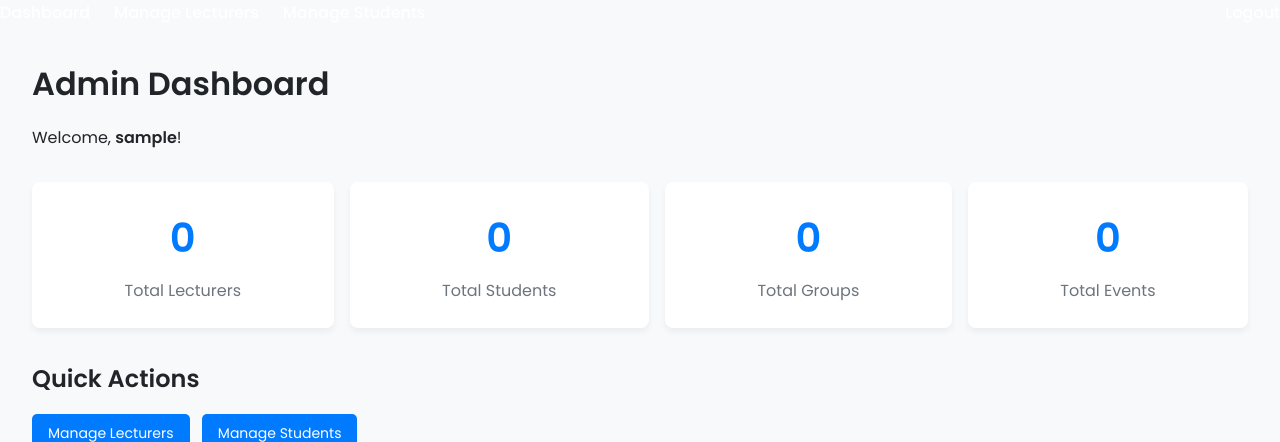
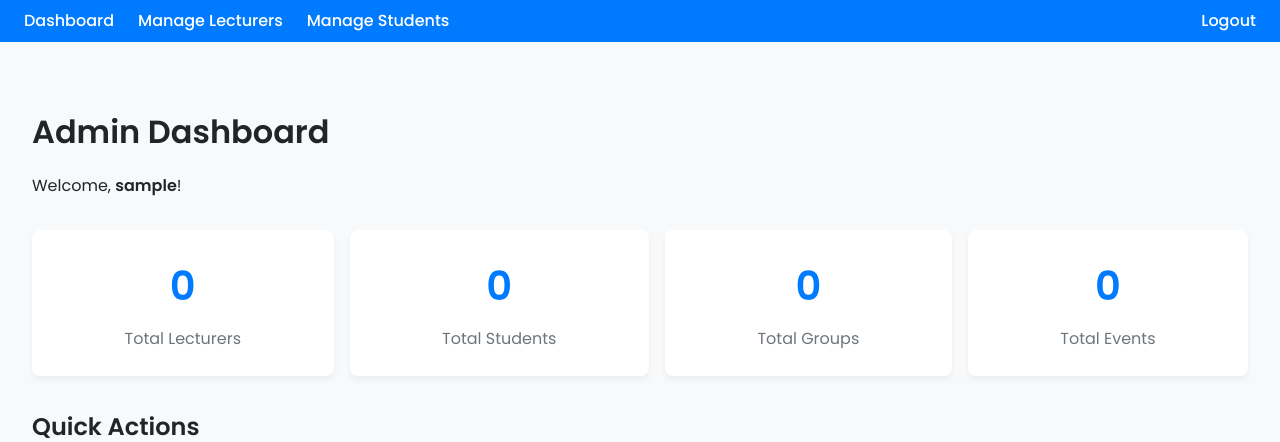
Before and after one commit to Henry-Hilton/Grouping-System, a PHP site: page /admin/index.php in a window 1280 px wide. Shown: the top 442 px of the page. Run offline with PHP 8.4, Linux system fonts and the light colour scheme; the visitor is signed in with stand-in values (Sample User, id 1); data that the repository does not hold is empty; some libraries are stand-ins or nearby versions.

Commit message:
fix(ui): Resolve final styling and asset path issues
This commit resolves a persistent bug where styles were not being applied correctly. The project structure has been consolidated, and the CSS link in the header is now a robust root-relative path. The blue background for the main navigation bar has been restored, ensuring a consistent and correct design across the entire application.

```diff
--- a/assets/css/style.css
+++ b/assets/css/style.css
@@ -51,7 +51,9 @@ hr {
 
 /* Navigation */
 .main-nav {
-    /* ... existing styles ... */
+    background-color: #007bff;
+    padding: 8px 24px;
+    margin-bottom: 32px;
     display: flex;
     justify-content: space-between;
     align-items: center;
```
